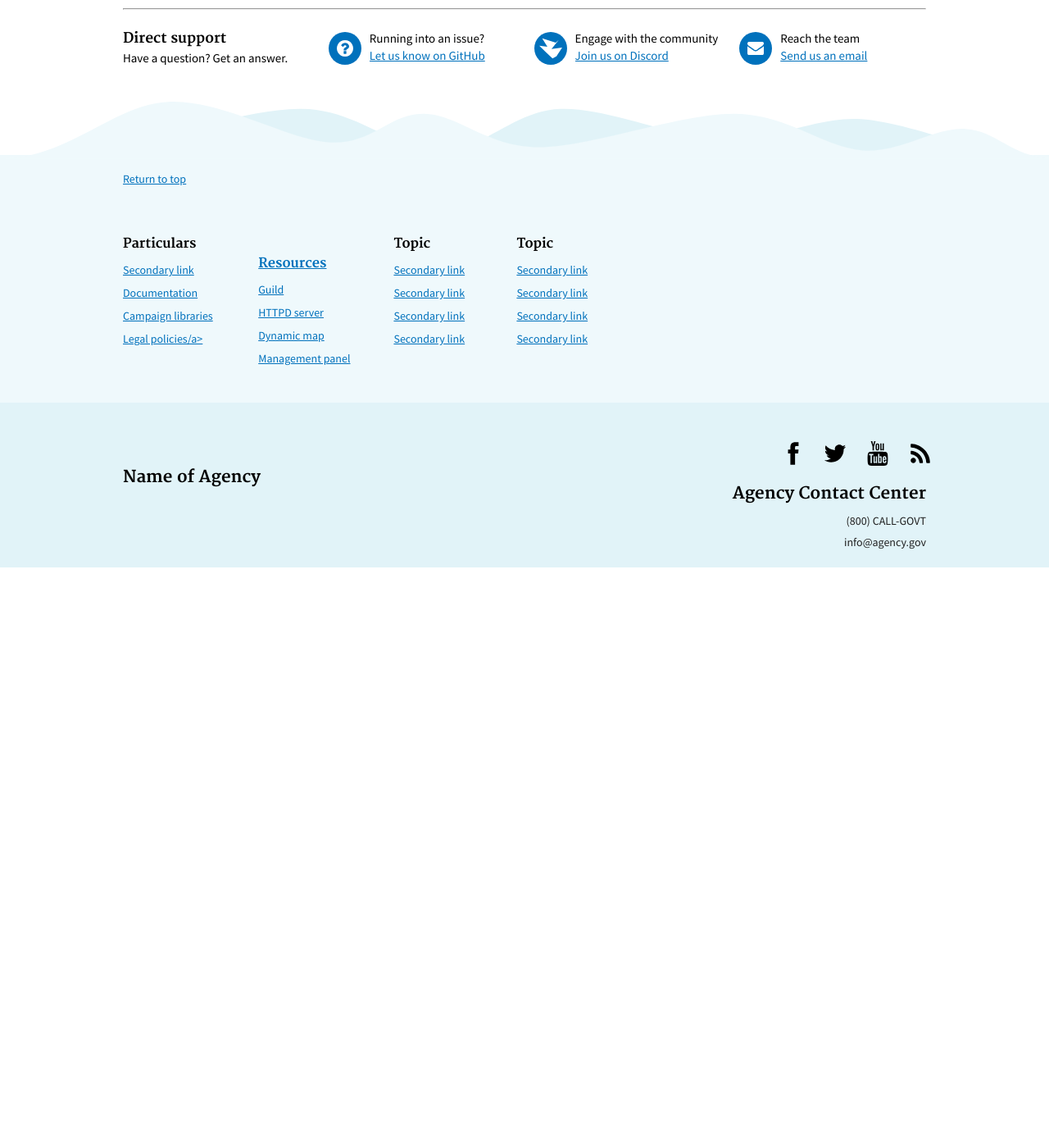
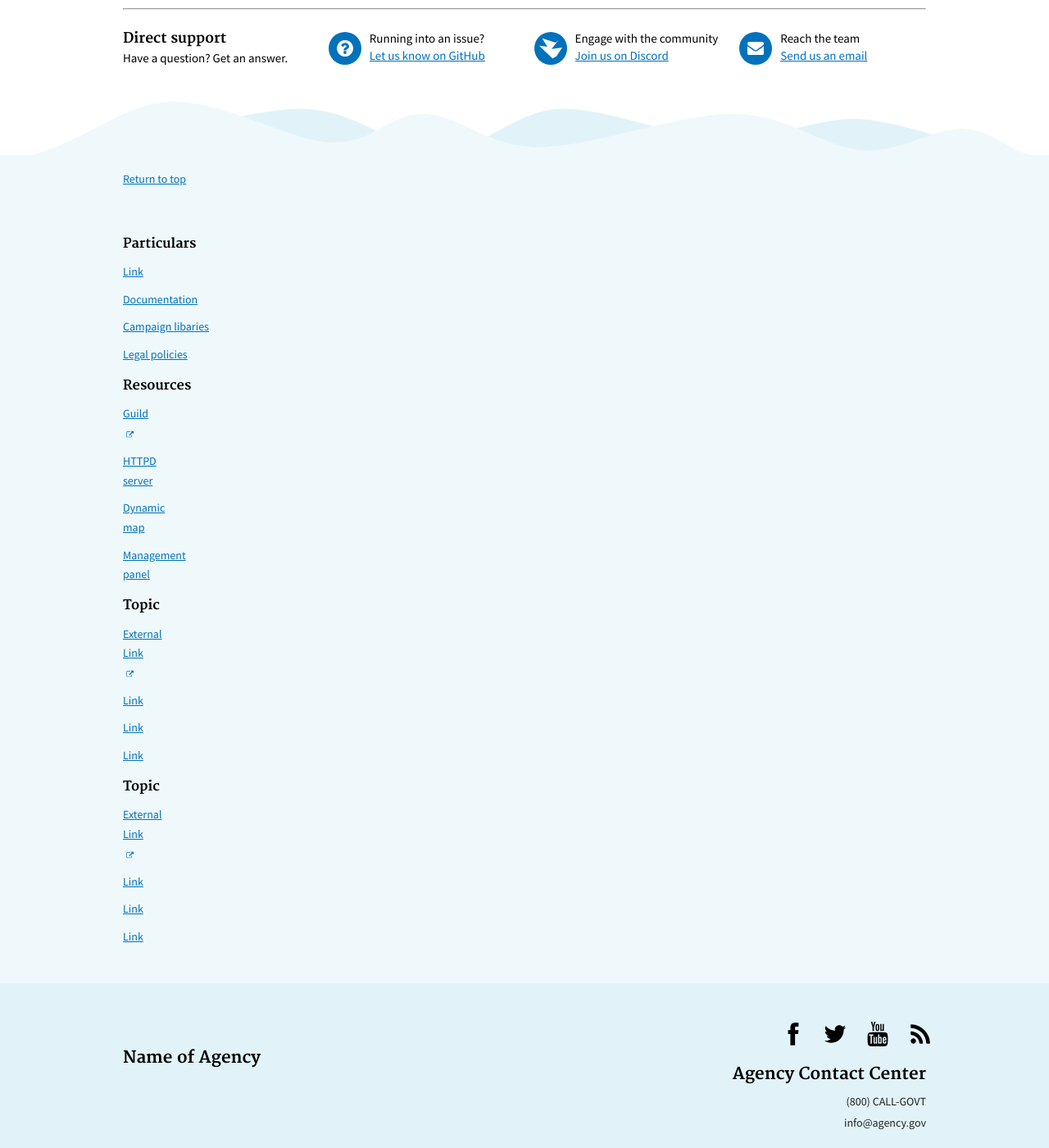
Before and after one commit to serrif/website, a Jekyll site: the page built from main/home.md, in a window 1280 px wide and 1400 px high, scrolled down 1097 px. Shown: the whole window at 82% size. Built offline with Jekyll 4.4.1, drawn with Linux system fonts in a browser that asks for light colours; before the commit the page ends 1789 px from its top, so only the background shows below that.

Commit message:
Update footer--big.html

```diff
--- a/_includes/components/footer--big.html
+++ b/_includes/components/footer--big.html
@@ -8,31 +8,36 @@
       <nav class="usa-footer-nav usa-width-two-thirds">
         <ul class="usa-unstyled-list usa-width-one-fourth usa-footer-primary-content">
           <h3 style="font-size: 1.6rem; padding-top: 1rem;">Particulars</h3>
-          <li class="usa-footer-secondary-link"><a href="javascript:void(0);">Secondary link</a></li>
-          <li class="usa-footer-secondary-link"><a href="/docs/">Documentation</a></li>
-          <li class="usa-footer-secondary-link"><a href="/library/">Campaign libraries</a></li>
-          <li class="usa-footer-secondary-link"><a href="/policies/">Legal policies/a></li>
+          <ul class="usa-unstyled-list">
+            <li style="line-height: 1.7;"><a href="#" target="_blank" style="color: #0071bc;">Link</a></li>
+            <li style="line-height: 1.7;"><a href="{{ site.baseurl }}/docs/" style="color: #0071bc;">Documentation</a></li>
+            <li style="line-height: 1.7;"><a href="{{ site.baseurl }}/library/" style="color: #0071bc;">Campaign libaries</a></li>
+            <li style="line-height: 1.7;"><a href="{{ site.baseurl }}/policies/" style="color: #0071bc;">Legal policies</a></li>
           </ul>
         <ul class="usa-unstyled-list usa-width-one-fourth usa-footer-primary-content">
           <h3 style="font-size: 1.6rem; padding-top: 1rem;">Resources</h3>
-          <li class="usa-footer-secondary-link"><a href="https://discordapp.com/invite/nuNTR3U">Guild</a></li>
-          <li class="usa-footer-secondary-link"><a href="javascript:void(0);">HTTPD server</a></li>
-          <li class="usa-footer-secondary-link"><a href="https://map.novelmc.net/">Dynamic map</a></li>
-          <li class="usa-footer-secondary-link"><a href="https://panel.novelmc.net/">Management panel</a></li>
+          <ul class="usa-unstyled-list">
+            <li style="line-height: 1.7;"><a class="usa-external_link" href="https://discordapp.com/invite/nuNTR3U" style="color: #0071bc;">Guild</a></li>
+            <li style="line-height: 1.7;"><a href="#" style="color: #0071bc;">HTTPD server</a></li>
+            <li style="line-height: 1.7;"><a href="http://map.novelmc.net/" style="color: #0071bc;">Dynamic map</a></li>
+            <li style="line-height: 1.7;"><a href="https://panel.novelmc.net/" style="color: #0071bc;">Management panel</a></li>
           </ul>
         <ul class="usa-unstyled-list usa-width-one-fourth usa-footer-primary-content">
           <h3 style="font-size: 1.6rem; padding-top: 1rem;">Topic</h3>
-          <li class="usa-footer-secondary-link"><a href="javascript:void(0);">Secondary link</a></li>
-          <li class="usa-footer-secondary-link"><a href="javascript:void(0);">Secondary link</a></li>
-          <li class="usa-footer-secondary-link"><a href="javascript:void(0);">Secondary link</a></li>
-          <li class="usa-footer-secondary-link"><a href="javascript:void(0);">Secondary link</a></li>
+          <ul class="usa-unstyled-list">
+            <li style="line-height: 1.7;"><a class="usa-external_link" href="#" style="color: #0071bc;">External Link</a></li>
+            <li style="line-height: 1.7;"><a href="#" style="color: #0071bc;">Link</a></li>
+            <li style="line-height: 1.7;"><a href="#" style="color: #0071bc;">Link</a></li>
+            <li style="line-height: 1.7;"><a href="#" style="color: #0071bc;">Link</a></li>
           </ul>
         <ul class="usa-unstyled-list usa-width-one-fourth usa-footer-primary-content">
           <h3 style="font-size: 1.6rem; padding-top: 1rem;">Topic</h3>
-          <li class="usa-footer-secondary-link"><a href="javascript:void(0);">Secondary link</a></li>
-          <li class="usa-footer-secondary-link"><a href="javascript:void(0);">Secondary link</a></li>
-          <li class="usa-footer-secondary-link"><a href="javascript:void(0);">Secondary link</a></li>
-          <li class="usa-footer-secondary-link"><a href="javascript:void(0);">Secondary link</a></li>
+          <ul class="usa-unstyled-list">
+            <li style="line-height: 1.7;"><a class="usa-external_link" href="#" style="color: #0071bc;">External Link</a></li>
+            <li style="line-height: 1.7;"><a href="#" style="color: #0071bc;">Link</a></li>
+            <li style="line-height: 1.7;"><a href="#" style="color: #0071bc;">Link</a></li>
+            <li style="line-height: 1.7;"><a href="#" style="color: #0071bc;">Link</a></li>
+          </ul>
         </ul>
       </nav>
     </div>
```
Lines whose indentation alone changed are shown as unchanged.
